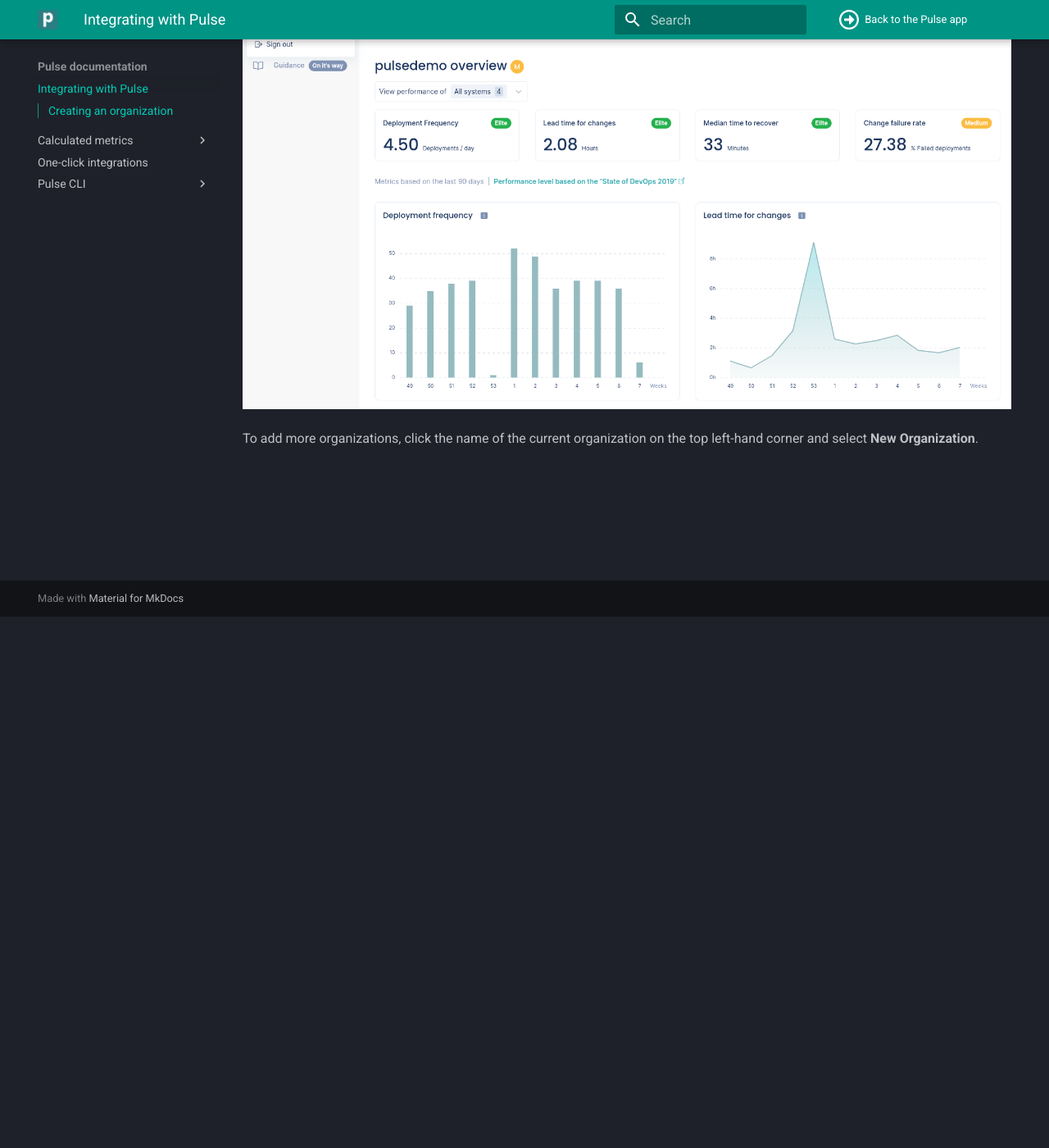
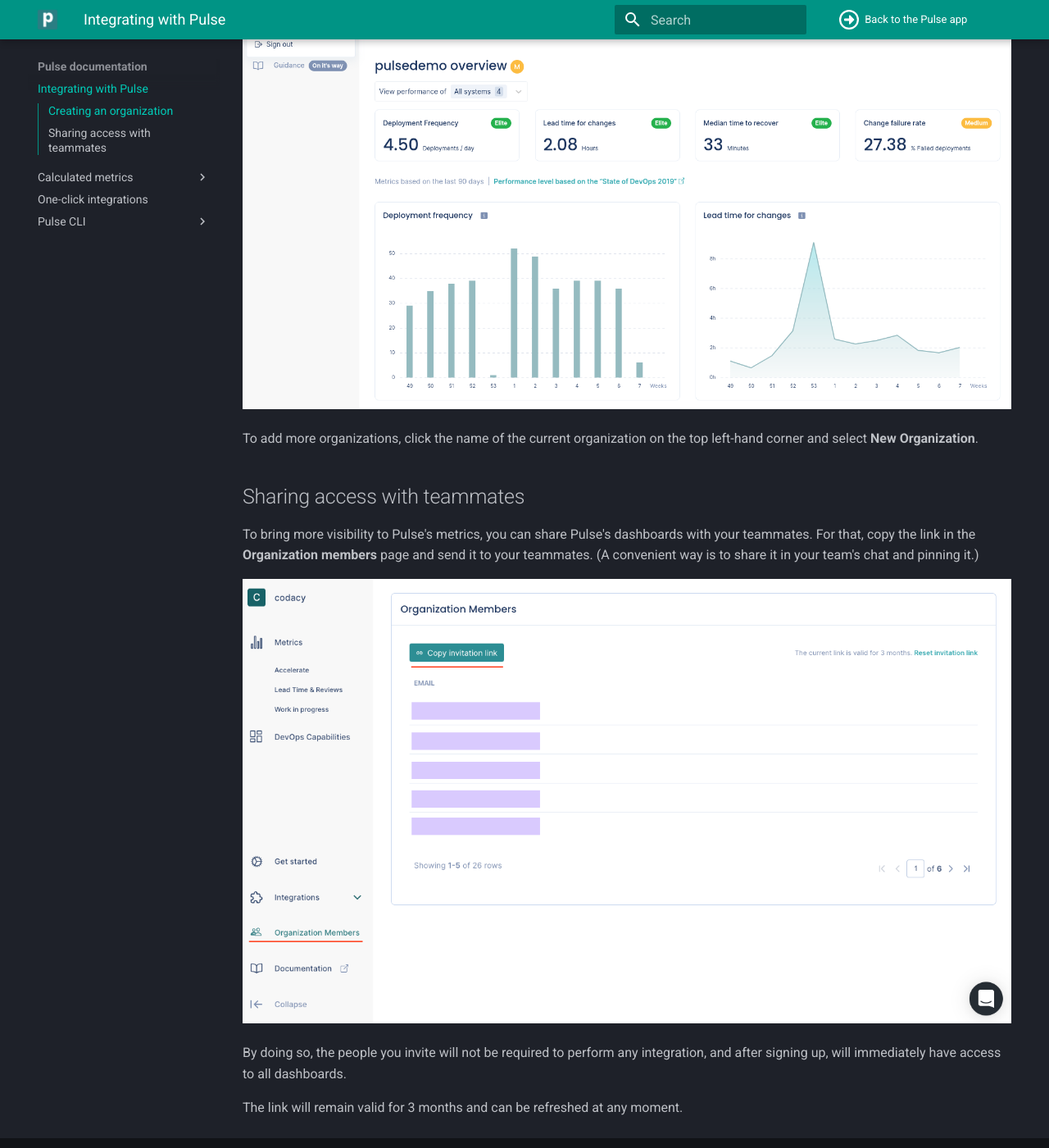
Before and after one commit to codacy/pulse-user-docs, an MkDocs documentation site: the page built from docs/index.md, in a window 1280 px wide and 1400 px high, scrolled down 648 px. Shown: the whole window at 82% size. Built offline with MkDocs 1.6.1 and Material for MkDocs 9.7.7, drawn with Linux system fonts in a browser that asks for light colours.

Commit message:
Mention invite link (#62)

```diff
--- a/docs/index.md
+++ b/docs/index.md
@@ -17,3 +17,13 @@
 ![Adding a new organization on Pulse](images/organization-add.png)
 
 To add more organizations, click the name of the current organization on the top left-hand corner and select **New Organization**.
+
+## Sharing access with teammates
+
+To bring more visibility to Pulse's metrics, you can share Pulse's dashboards with your teammates. For that, copy the link in the **Organization members** page and send it to your teammates. (A convenient way is to share it in your team's chat and pinning it.)
+
+![Inviting teammates to Pulse](images/inviting-members.png)
+
+By doing so, the people you invite will not be required to perform any integration, and after signing up, will immediately have access to all dashboards.
+
+The link will remain valid for 3 months and can be refreshed at any moment.
```
Also changed, not shown: docs/images/inviting-members.png (added).
